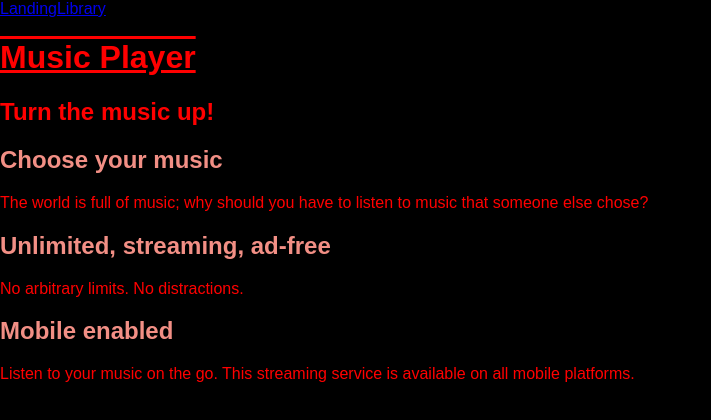
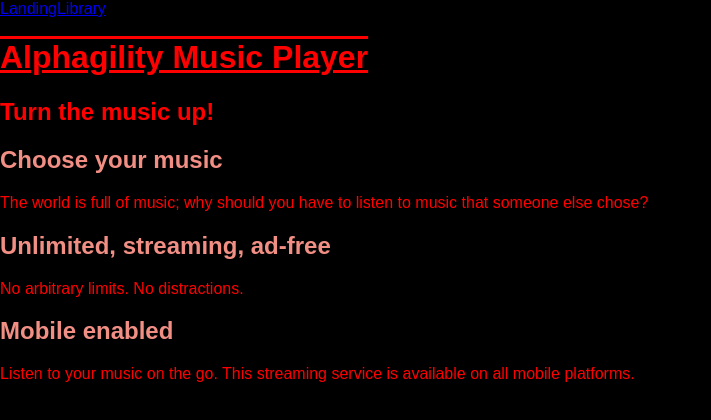
Before and after one commit to ZSMDCode/bloc-jams-react, a React (Create React App) app: page / in a window 1280 px wide. Shown: the top 420 px of the page, without its empty margins (0-711 px from the left). Built offline with nearby package versions, Linux system fonts and the light colour scheme.

Commit message:
Zart Seri's Alphagility Music Player

```diff
--- a/src/App.js
+++ b/src/App.js
@@ -13,7 +13,7 @@ class App extends Component {
       <Link to='/'>Landing</Link>
       <Link to='/library'>Library</Link>
       </nav>
-      <h1>Music Player</h1>
+      <h1>Alphagility Music Player</h1>
       </header>
       <main>
       <Route exact path="/" component={Landing} />
```
